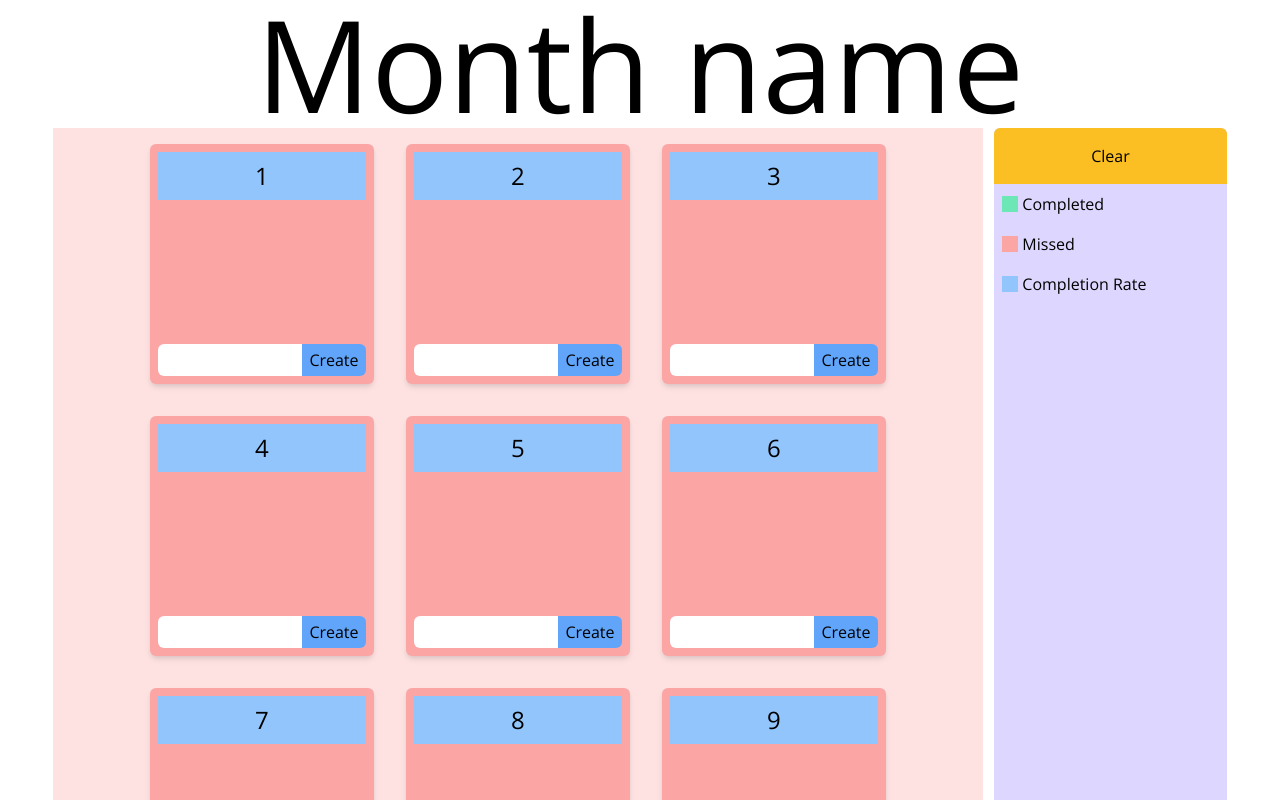
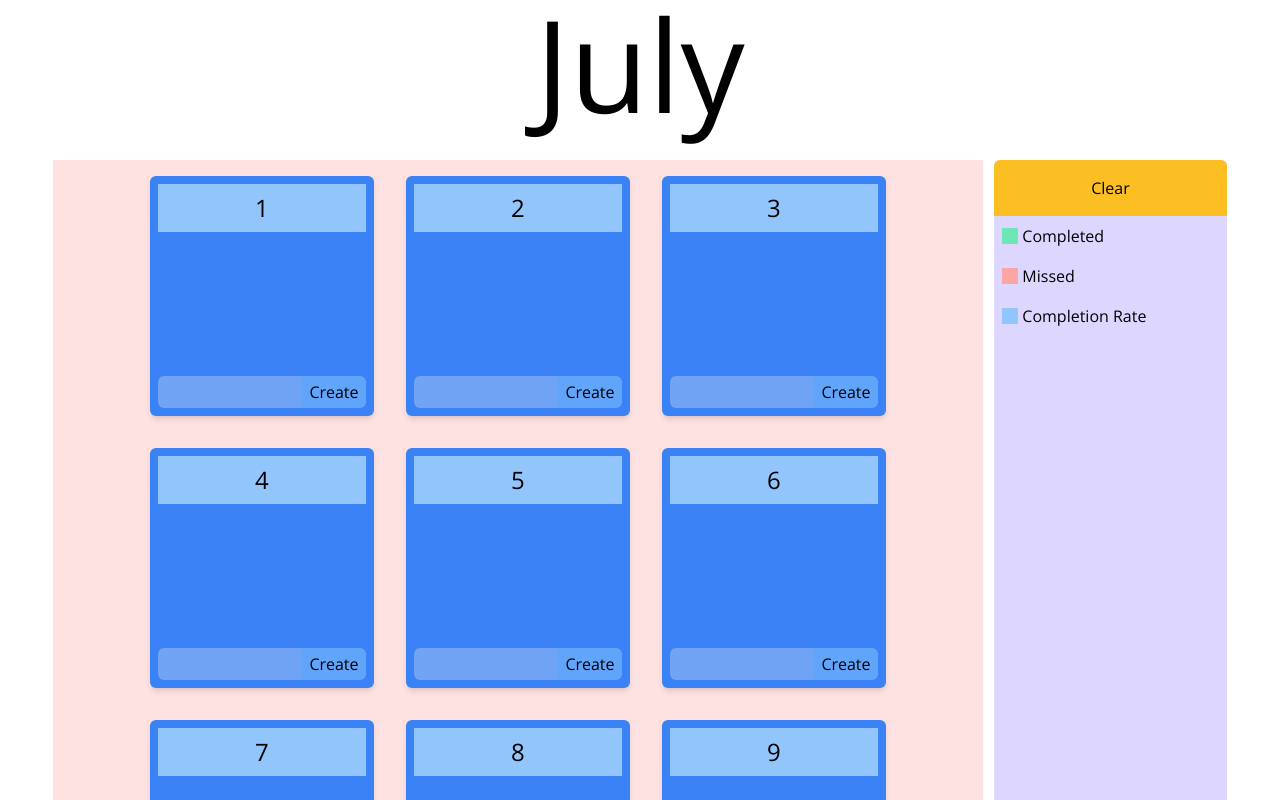
Before and after one commit to ArtisGulbis/MonthPlanner, a React (Create React App) app: page / in a window 1280 px wide. Shown: the top 800 px of the page. Built offline with nearby package versions, Linux system fonts and the light colour scheme.

Commit message:
added 25% passed day logic

```diff
--- a/src/App.tsx
+++ b/src/App.tsx
@@ -14,12 +14,13 @@ function App() {
     monthStore.init();
     statisticsStore.loadStatistics();
     habitStore.generateDays();
+    habitStore.checkPassedDays();
     setDays(habitStore.days);
   }, [habitStore, monthStore, statisticsStore]);
 
   return (
     <>
-      <h1 className="text-9xl text-center">Month name</h1>
+      <h1 className="text-9xl text-center mb-8">{monthStore.currentMonth}</h1>
       <div className="container w-11/12 m-auto">
         <div className="flex justify-center flex-wrap bg-red-100">
           {days.map((day) => (
--- a/src/components/DayComponent.tsx
+++ b/src/components/DayComponent.tsx
@@ -13,18 +13,23 @@ interface Props {
 }
 
 const DayComponent = ({ day, habits }: Props) => {
-  const { habitStore, statisticsStore } = useStore();
+  const { habitStore, statisticsStore, monthStore } = useStore();
   const { addHabit } = habitStore;
   const { addToStats } = statisticsStore;
+  const { currentDay } = monthStore;
 
   return (
-    <div className="bg-red-300 m-4 p-2 w-56 h-auto min-height flex flex-col justify-between rounded-md shadow-md">
+    <div
+      className={`bg-red-300 m-4 p-2 w-56 h-auto min-height flex flex-col justify-between rounded-md shadow-md ${
+        currentDay === day.dayNumber && 'bg-yellow-200'
+      } ${day.passed && 'bg-blue-500'}`}
+    >
       <h1 className="bg-blue-300 text-center pt-2 pb-2 text-2xl">
         {day.dayNumber}
       </h1>
       <div className="flex flex-row flex-wrap mb-auto">
         {habits.map((el) => (
-          <HabitComponent key={el.id} habit={el} />
+          <HabitComponent key={el.id} habit={el} passed={day.passed} />
         ))}
       </div>
       <Formik
@@ -46,9 +51,11 @@ const DayComponent = ({ day, habits }: Props) => {
             <Field
               name="habitName"
               className="w-10/12 h-full flex-grow rounded-l-md text-center text-xl font-light focus:outline-none focus:ring-2 focus:ring-blue-300 focus:border-transparent"
+              disabled={day.passed}
             />
             <button
               datatype="create"
+              disabled={day.passed}
               type="submit"
               className="min-width bg-blue-400 w-auto flex-grow-0 rounded-r-md font-light"
             >
--- a/src/components/HabitComponent.tsx
+++ b/src/components/HabitComponent.tsx
@@ -5,9 +5,10 @@ import { useStore } from '../stores/store';
 
 interface Props {
   habit: Habit;
+  passed: boolean;
 }
 
-const HabitComponent = ({ habit }: Props) => {
+const HabitComponent = ({ habit, passed }: Props) => {
   const {
     habitStore: { removeHabit, completeHabit },
     statisticsStore: {
@@ -22,6 +23,7 @@ const HabitComponent = ({ habit }: Props) => {
         className="mr-2 ml-2"
         type="checkbox"
         checked={habit.completed}
+        disabled={passed}
         onChange={(e) => {
           if (e.target.checked) {
             increaseCompletedCount(habit);
@@ -40,6 +42,7 @@ const HabitComponent = ({ habit }: Props) => {
         {habit.habitName}
       </p>
       <button
+        disabled={passed}
         className="ml-auto text-sm bg-red-400 p-1 pl-2 pr-2 rounded-r-md hover:bg-red-200"
         onClick={(e) => {
           reduceCompletedCount(habit);
--- a/src/components/StatisticsComponent.tsx
+++ b/src/components/StatisticsComponent.tsx
@@ -20,7 +20,7 @@ const StatisticsComponent = () => {
         <LegendComponent text="Completion Rate" color="blue" />
       </div>
       {statisticsStore.habits.map(
-        ({ habit: { habitName, id }, toDo, completed }) => (
+        ({ habit: { habitName, id }, toDo, completed, missed }) => (
           <div
             key={id}
             className="bg-purple-400 m-2 mt-4 text-center rounded-md "
@@ -31,10 +31,10 @@ const StatisticsComponent = () => {
                 {completed}/{toDo}
               </div>
               <div className="bg-red-400 h-full p-2 flex-grow">
-                {completed}/{toDo}
+                {missed}/{toDo}
               </div>
               <div className="bg-blue-300 h-full p-2 flex-grow rounded-br-md">
-                10%
+                {Math.round((completed / toDo) * 100)} %
               </div>
             </div>
           </div>
--- a/src/models/day.ts
+++ b/src/models/day.ts
@@ -4,4 +4,5 @@ export interface Day {
   id: string;
   dayNumber: number;
   habits: Habit[];
+  passed: boolean;
 }
--- a/src/models/habitStats.ts
+++ b/src/models/habitStats.ts
@@ -4,4 +4,5 @@ export interface HabitStats {
   habit: Habit;
   toDo: number;
   completed: number;
+  missed: number;
 }
--- a/src/stores/habitStore.ts
+++ b/src/stores/habitStore.ts
@@ -35,11 +35,12 @@ export default class HabitStore {
 
   createData = () => {
     const daysInMonth = now.daysInMonth;
-    for (let i = 1; i < daysInMonth; i++) {
+    for (let i = 1; i < daysInMonth + 1; i++) {
       this.days.push({
         id: uuidv4(),
         dayNumber: i,
         habits: [],
+        passed: false,
       });
     }
     saveToStorage(DAYS, this.days);
@@ -80,4 +81,11 @@ export default class HabitStore {
     this.generateDays();
     saveToStorage<Day[]>(DAYS, this.days);
   };
+
+  checkPassedDays = () => {
+    for (let i = 0; i < store.monthStore.currentDay - 1; i++) {
+      const day = this.days[i];
+      day.passed = true;
+    }
+  };
 }
--- a/src/stores/monthStore.ts
+++ b/src/stores/monthStore.ts
@@ -5,6 +5,7 @@ import { Month } from '../models/month';
 
 export default class MonthStore {
   currentMonth: string = '';
+  currentDay = DateTime.now().day;
   reset = false;
 
   constructor() {
--- a/src/stores/statisticsStore.ts
+++ b/src/stores/statisticsStore.ts
@@ -30,7 +30,12 @@ export default class StatisticsStore {
   addToStats = (habit: Habit) => {
     const h = this.findHabit(habit);
     if (!h) {
-      this.habits.push({ habit, toDo: 1, completed: 0 });
+      this.habits.push({
+        habit,
+        toDo: 1,
+        completed: 0,
+        missed: 0,
+      });
       saveToStorage<Statistics>(STATISTICS, { habits: this.habits });
     } else {
       h.toDo++;
@@ -52,7 +57,6 @@ export default class StatisticsStore {
         );
         saveToStorage<Statistics>(STATISTICS, { habits: this.habits });
       } else {
-        //  this.reduceCompletedCount(h);
         saveToStorage<Statistics>(STATISTICS, { habits: this.habits });
       }
     }
@@ -72,10 +76,10 @@ export default class StatisticsStore {
     const index = this.habits.findIndex(
       (el) => el.habit.habitName === habit.habitName
     );
-    if (this.habits[index] && this.habits[index].completed) {
+    if (this.habits[index].habit && habit.completed) {
       this.habits[index].completed--;
+      saveToStorage<Statistics>(STATISTICS, { habits: this.habits });
     }
-    saveToStorage<Statistics>(STATISTICS, { habits: this.habits });
   };
 
   clearStatistics = () => {
```
